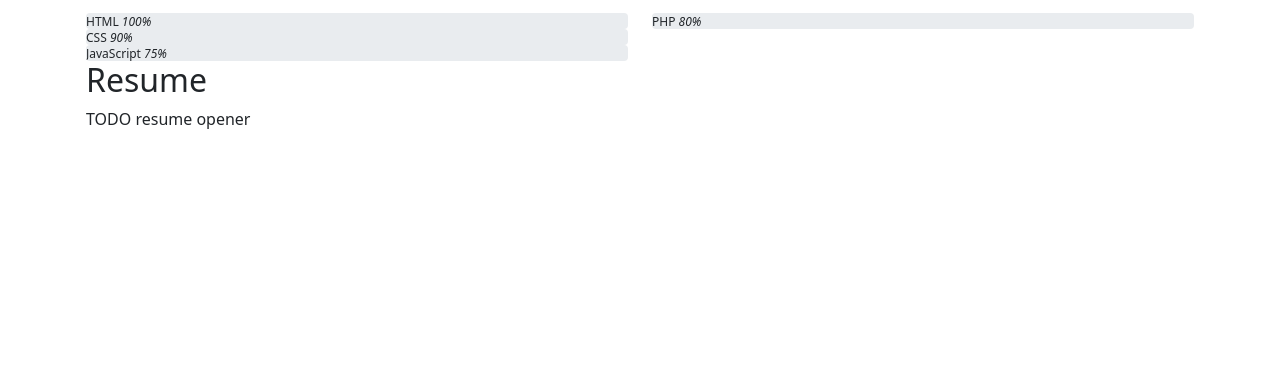
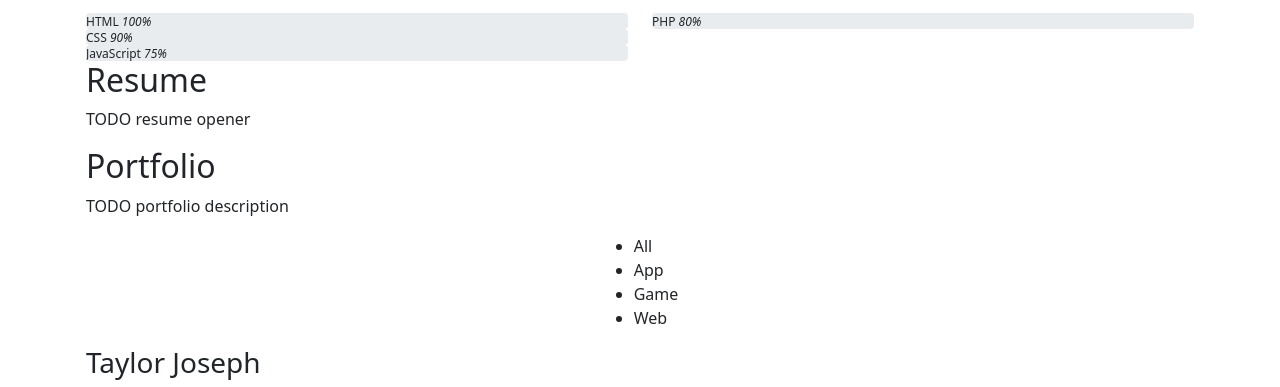
Before and after one commit to tayjay1019/PortfolioSite, a plain HTML site: page index.html in a window 1280 px wide. Shown: the part 704-1091 px from the top of the page. Before the commit the page ends 851 px from the top, so only its background shows below. Drawn offline with nearby package versions, Linux system fonts and the light colour scheme.

Commit message:
added portfolio and footer section

```diff
--- a/index.html
+++ b/index.html
@@ -132,6 +132,42 @@
       </div>
     </section>
 
+    <section id="portfolio" class="portfolio section-bg">
+      <div class="container" data-aos="fade-up">
+
+        <div class="section-title">
+          <h2>Portfolio</h2>
+          <p>TODO portfolio description</p>
+        </div>
+
+        <div class="row">
+          <div class="col-lg-12 d-flex justify-content-center" data-aos="fade-up" data-aos-delay="100">
+            <ul id="portfolio-flters">
+              <li data-filter="*" class="filter-active">All</li>
+              <li data-filter=".filter-app">App</li>
+              <li data-filter=".filter-card">Game</li>
+              <li data-filter=".filter-web">Web</li>
+            </ul>
+          </div>
+        </div>
+
+
+
+      </div>
+    </section>
+
+  <footer id="footer">
+    <div class="container">
+      <h3>Taylor Joseph</h3>
+        <a href="#" class="twitter"><i class="bx bxl-twitter"></i></a>
+        <a href="#" class="facebook"><i class="bx bxl-facebook"></i></a>
+        <a href="#" class="instagram"><i class="bx bxl-instagram"></i></a>
+        <a href="#" class="google-plus"><i class="bx bxl-skype"></i></a>
+        <a href="#" class="linkedin"><i class="bx bxl-linkedin"></i></a>
+      </div>
+    </div>
+  </footer>
+
 </body>
 
 <script src="https://cdn.jsdelivr.net/npm/popper.js@1.16.0/dist/umd/popper.min.js" integrity="sha384-Q6E9RHvbIyZFJoft+2mJbHaEWldlvI9IOYy5n3zV9zzTtmI3UksdQRVvoxMfooAo" crossorigin="anonymous"></script>
```
